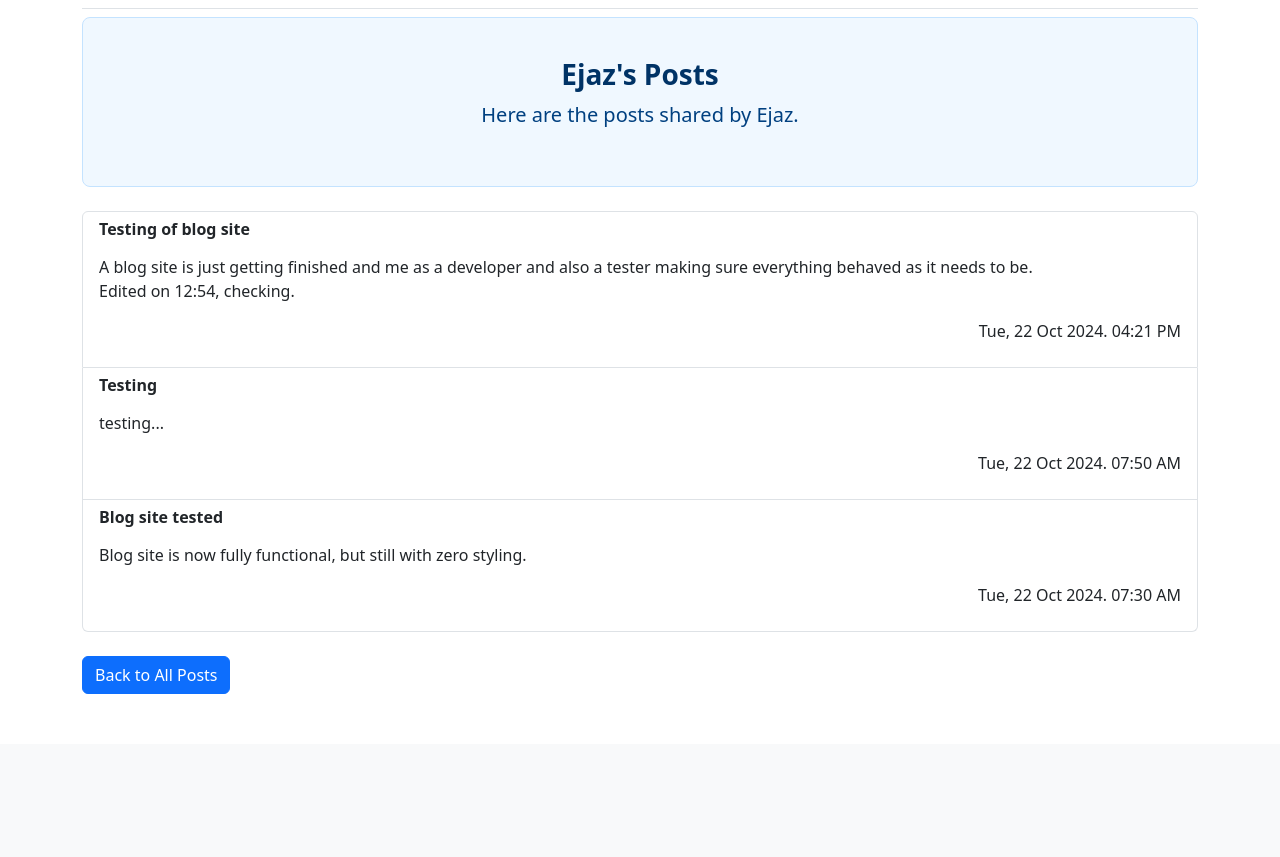
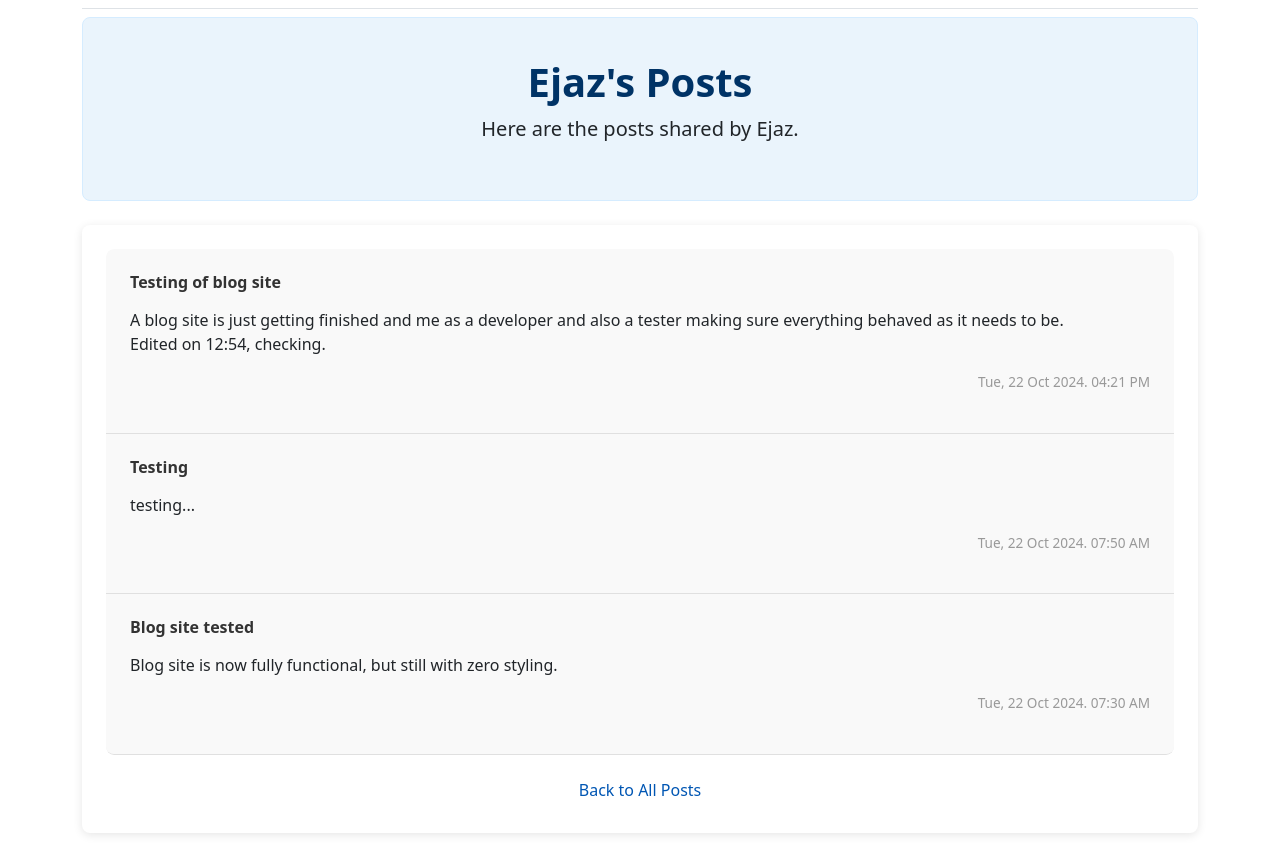
Before and after one commit to SmEjaz22/Blog-API, a Django app: page /user_posts/Ejaz/ in a window 1280 px wide. Shown: the part 56-913 px from the top of the page. Before the commit the page ends 750 px from the top, so only its background shows below. Run offline with Django 5.2, Linux system fonts and the light colour scheme; data comes from the database, SQL or seed files in the repository; some libraries are stand-ins or nearby versions.

Commit message:
bloggy v1.1.0
Add consistent styling

```diff
--- a/blogs/templates/blogs/user_posts.html
+++ b/blogs/templates/blogs/user_posts.html
@@ -3,28 +3,32 @@
 
 {% block content %}
 
-<div class="p-3 mb-4" style="background-color: #f0f8ff; border: 1px solid #c4e3ff; border-radius: .5rem;">
-
+<div class="p-3 mb-4" style="background-color: #eaf4fc; border: 1px solid #d5ecff; border-radius: .5rem;">
     <div class="container-fluid text-center py-4">
-        <h3 class="Display-4 fw-bold" style="color: #003366;">{{ author }}'s Posts</h3>
-        <p class="lead" style="color: #004080;">Here are the posts shared by {{ author }}.
-        </p>
+        <h5 class="display-6 fw-bold" style="color: #003366;">{{ author }}'s Posts</h5>
+        <p class="lead">Here are the posts shared by {{ author }}.</p>
     </div>
 </div>
 
-<div class="mb-4">
-    <ul class="list-group">
+<div class="mb-4"
+    style="padding: 1.5rem; background-color: #ffffff; border-radius: 0.5rem; box-shadow: 0 2px 10px rgba(0, 0, 0, 0.1);">
+    <ul class="list-group" style="border-radius: 0.5rem; overflow: hidden;">
         {% for post in user_posts %}
-        <li class="list-group-item">
-            <h6 class="fw-bold">{{ post.post_name }}</h6>
-            <p>{{ post.post|linebreaks }}</p>
-            <p style="float:right ">{{ post.post_date|date:'D, d M Y. h:i A' }}</p>
-
+        <li class="list-group-item"
+            style="border: none; background-color: #f9f9f9; padding: 1.5rem; border-bottom: 1px solid #e0e0e0;">
+            <h6 class="fw-bold" style="color: #333; margin-bottom: 0.5rem;">{{ post.post_name }}</h6>
+            <p style="color: #555; line-height: 1.6;">{{ post.post|linebreaks }}</p>
+            <p style="float:right; font-size: 0.85rem; color: #999;">{{ post.post_date|date:'D, d M Y. h:i A' }}</p>
         </li>
         {% endfor %}
     </ul>
+
+    <div class="mt-3 text-center">
+        <a href="{% url 'blogs:posts' %}" class="btn btn-link"
+            style="color: #0056b3; text-decoration: none; font-weight: 500; transition: color 0.3s;">
+            Back to All Posts
+        </a>
+    </div>
 </div>
 
-<a href="{% url 'blogs:posts' %}" class="btn btn-primary mb-2">Back to All Posts</a>
-
 {% endblock content %}
```
Also changed, not shown: Blog/settings.py (+36 -2 lines), blogs/templates/blogs/blog.html (+12 -10 lines), data.json (added, +1 -0 lines), requirements.txt (added, +7 -0 lines), vercel.json (added), 1 other file.
